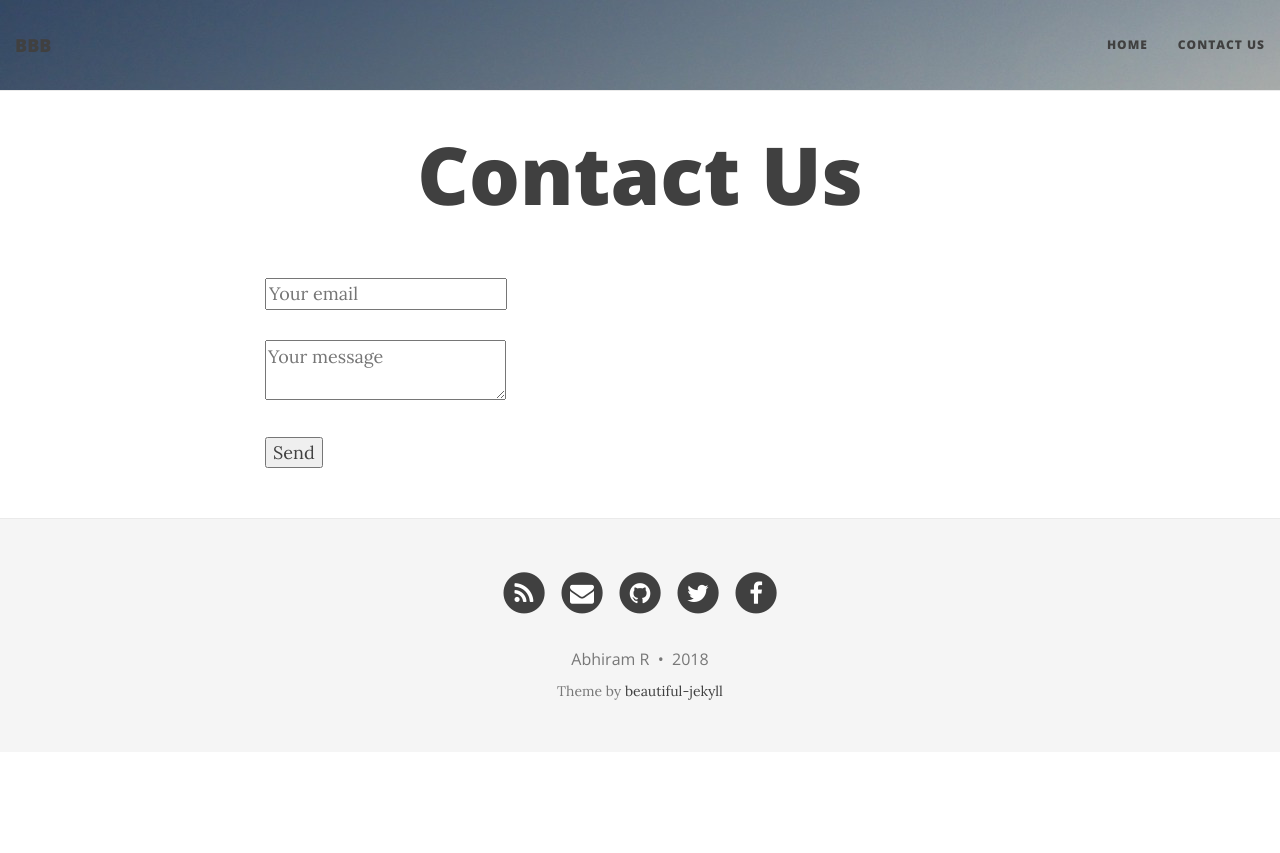
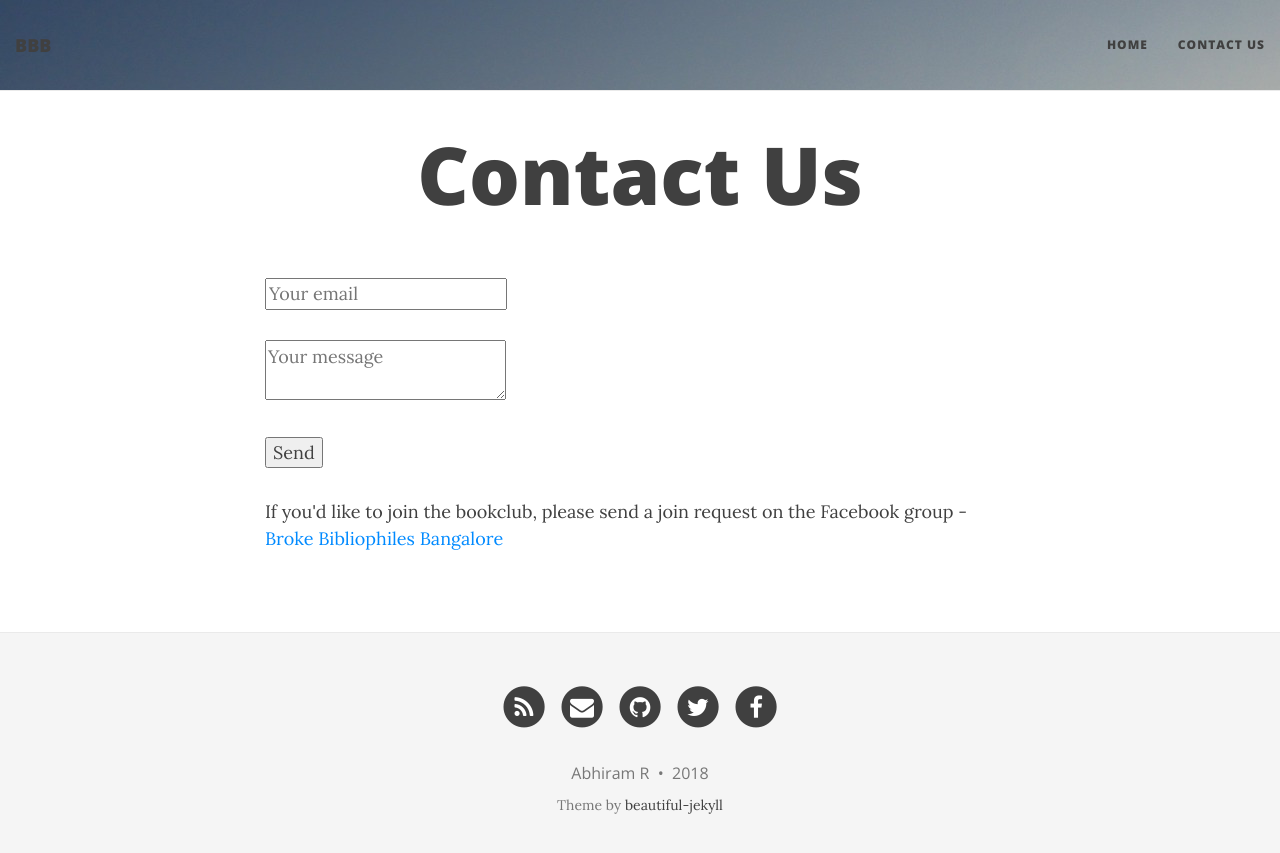
Before and after one commit to brokebibliophiles/brokebibliophiles.github.io, a Jekyll site: the page built from contact.html, in a window 1280 px wide. Shown: the top 853 px of the page. Built offline with Jekyll 4.4.1, drawn with Linux system fonts in a browser that asks for light colours; nearby versions of some CDN libraries.

Commit message:
Added footnote

```diff
--- a/contact.html
+++ b/contact.html
@@ -8,4 +8,6 @@ title: Contact Us
   <input name="email" placeholder="Your email" type="email">
   <p><textarea name="message" placeholder="Your message"></textarea></p>
   <button type="submit">Send</button>
+
+  <p> If you'd like to join the bookclub, please send a join request on the Facebook group - <a href="https://www.facebook.com/groups/brokebangalore/">Broke Bibliophiles Bangalore</a> </p>
 </form>
```
